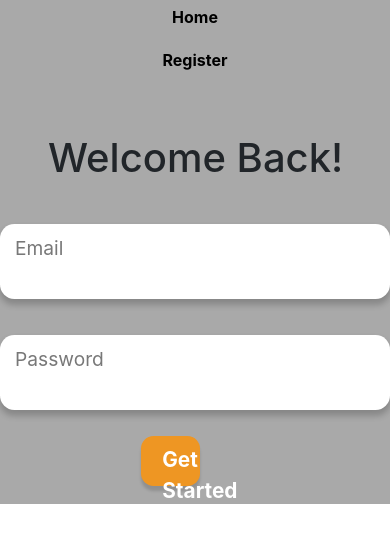
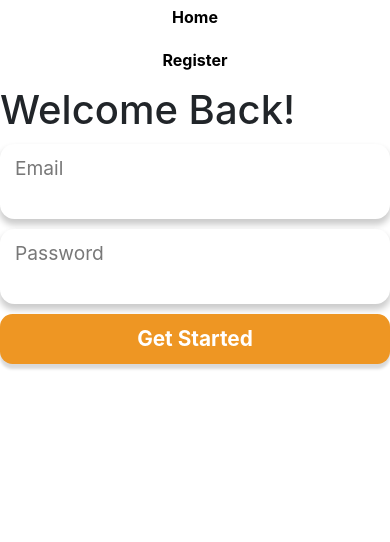
Before and after one commit to livio-zanardo/peoplebudget, a React (Create React App) app in the folder view/: page /login in a window 390 px wide. Shown: the top 542 px of the page. Built offline with nearby package versions, Linux system fonts and the light colour scheme.

Commit message:
finished temp mobile media query

```diff
--- a/view/src/components/LoginComponent/index.jsx
+++ b/view/src/components/LoginComponent/index.jsx
@@ -5,7 +5,17 @@ import Navbar from '../Navbar/index';
 import Input from '../Inputv2/index';
 import Button from '../Button/index';
 
-import { container, nav, map, right, loginForm } from './index.module.css';
+import {
+    container,
+    nav,
+    map,
+    right,
+    loginForm,
+    loginFormHeader,
+    loginFormField1,
+    loginFormField2,
+    loginFormButton
+} from './index.module.css';
 
 const LoginComponent = (props) => {
     const nameForm = useRef(null);
@@ -30,24 +40,14 @@ const LoginComponent = (props) => {
             </div>
             <div className={`${map}`} />
             <div className={`${loginForm}`}>
-                <div className="row  mt-5">
-                    <div className="col-sm-auto  ml-5 mb-4">
+                <div className={`${loginFormHeader}`}>
                     <h1 className="text-capitalize">Welcome back!</h1>
                 </div>
+                <div className={`${loginFormField1}`}>
+                    {' '}
+                    <Input name="email" className="form-control" type="email" placeholder="Email" />
                 </div>
-                <div className="row">
-                    <div className="col-sm-8 pb-3">
-                        {' '}
-                        <Input
-                            name="email"
-                            className="form-control"
-                            type="email"
-                            placeholder="Email"
-                        />
-                    </div>
-                </div>
-                <div className="row">
-                    <div className="col-sm-8 pb-3">
+                <div className={`${loginFormField2}`}>
                     {' '}
                     <Input
                         name="password"
@@ -56,23 +56,14 @@ const LoginComponent = (props) => {
                         placeholder="Password"
                     />
                 </div>
-                </div>
-                <div className="row">
-                    <div className="col-4 ml-auto" style={{ left: '-33%' }}>
-                        {/* <Button
-                        className="btn btn-block active"
-                        onClick={handleClickEvent}
-                    >
-                        Login
-                    </Button> */}
-
+                <div className={`${loginFormButton}`}>
                     <Button
                         color="#ee9623"
                         radius=".6em"
                         sidePadding="1em"
                         centerPadding=".4em"
-                            width="15vw"
                         height="6vh"
+                        width = "100%"
                         onClick={handleClickEvent}
                         shadow
                     >
@@ -81,7 +72,6 @@ const LoginComponent = (props) => {
                 </div>
             </div>
         </div>
-        </div>
     );
 };
 
--- a/view/src/components/LoginComponent/index.module.css
+++ b/view/src/components/LoginComponent/index.module.css
@@ -1,5 +1,5 @@
 .container {
-    background-color: darkgrey;
+    background-color: white;
 }
 
 /*******************************
@@ -15,20 +15,47 @@ Media Queries Devices(Iphone 6/7/8), , (HD Monitor)
     }
 
     .nav {
-        grid-column: span 2;
+        grid-row: 1 / span 1;
+        grid-column: 1 / span 2;
+        z-index: 4;
     }
 
     .map {
-        grid-row: span 3;
+        grid-row: 2 / span 4;
         background-image: url('../../miamiMapFaded.png');
         background-size: cover;
         background-repeat: no-repeat;
+        z-index: 4;
     }
 
     .loginForm {
-        grid-row-start: 3;
-        grid-column-start: 2;
-        background-color: yellow;
+        grid-row: 3 / span 1;
+        grid-column: 2 / span 1;
+        margin: 0px;
+        padding: 0px 10px;
+        display: grid;
+        grid-template-columns: 50% 50%;
+        grid-template-rows: 1fr 1fr 1fr 1fr;
+    }
+
+    .loginFormHeader {
+        grid-row: 1 / span 1;
+        grid-column: 1 / span 2;
+    }
+
+    .loginFormField1 {
+        grid-row: 2/ span 1;
+        grid-column: 1/ span 2;
+    }
+
+    .loginFormField2 {
+        grid-row: 3/ span 1;
+        grid-column: 1/ span 2;
+    }
+
+    .loginFormButton {
+        grid-row: 4/ span 1;
+        grid-column: 1/ span 2;
     }
 }
 @media screen and (min-width: 767px) and (max-width: 1920px) {
```
Lines whose indentation alone changed are shown as unchanged.
